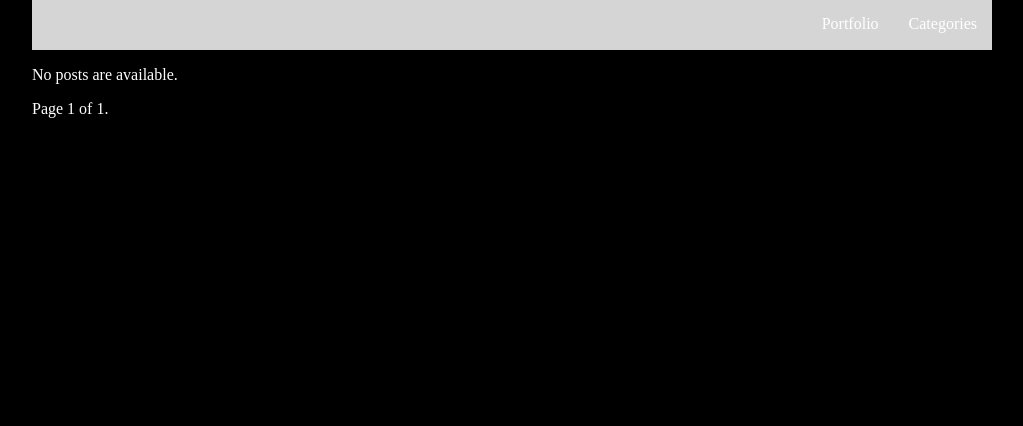
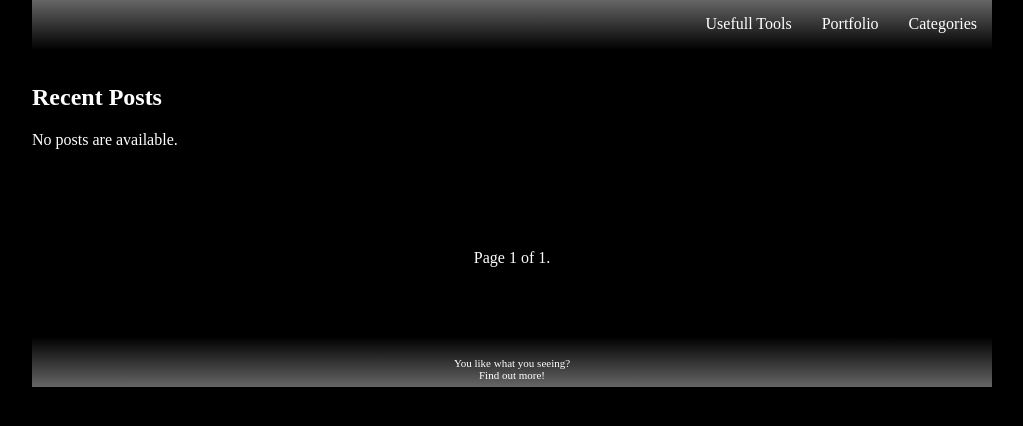
Before and after one commit to klucha-leniwa/DeedeeLab, a Django app: page /my_site/ in a window 1280 px wide. Shown: the top 426 px of the page, without its empty margins (128-1151 px from the left). Run offline with Django 3.2, Linux system fonts and the light colour scheme; data that the repository does not hold is empty.

Commit message:
template improvements

```diff
--- a/static/style.css
+++ b/static/style.css
@@ -7,40 +7,23 @@ body {
     padding: 0px;
 }
 
-/* HEADER */
 #header {
-    background-color: #D5D5D5;
+    background-image: -ms-linear-gradient(top, #666666 0%, #000000 100%);
+    background-image: -moz-linear-gradient(top, #666666 0%, #000000 100%);
+    background-image: -o-linear-gradient(top, #666666 0%, #000000 100%);
+    background-image: -webkit-gradient(linear, left top, left bottom, color-stop(0, #666666), color-stop(1, #000000));
+    background-image: -webkit-linear-gradient(top, #666666 0%, #000000 100%);
+    background-image: linear-gradient(to bottom, #666666 0%, #000000 100%);
     height: 50px;
     width: 960px;
     margin: 0px;
+    position: fixed;
+    top: 0px;
+    z-index: 999;
 }
 
-/* NAVBAR_TOP
-1. a elements
-2. first li
-3. Second Level li
-*/
-
-#navbar_top {
-    margin: 0px auto;
-}
-
-.fixed {
-    position: fixed;
-    top: 0px;
-    margin: 0px auto;
-    background-color: #D5D5D5;
-    height: 50px;
-    width: 960px;
-}
-
-#navbar_top.fixed li {
-    position: relative;
-    top: -16px;
-}
-#navbar_top a{
-    color: #FFFFFF;
-    text-decoration: none;
+#navbar_top ul {
+    margin: 0px;
 }
 
 #navbar_top li {
@@ -50,6 +33,51 @@ body {
     float: right;
 }
 
+#navbar_top li:hover {
+    background-color: #000000;
+}
+
+#navbar_top a{
+    color: #FFFFFF;
+    text-decoration: none;
+}
+
 #navbar_top li > ul {
     display: none;
 }
+
+#container {
+    margin-top: 100px !important;
+    margin: auto;
+}
+
+.pagination {
+    display: block;
+    margin-top: 100px;
+    text-align: center;
+}
+
+#footer {
+    background-image: -ms-linear-gradient(bottom, #666666 0%, #000000 100%);
+    background-image: -moz-linear-gradient(bottom, #666666 0%, #000000 100%);
+    background-image: -o-linear-gradient(bottom, #666666 0%, #000000 100%);
+    background-image: -webkit-gradient(linear, left bottom, left top, color-stop(0, #666666), color-stop(1, #000000));
+    background-image: -webkit-linear-gradient(bottom, #666666 0%, #000000 100%);
+    background-image: linear-gradient(to top, #666666 0%, #000000 100%);
+    clear:both;
+    height: 50px;
+    position: relative;
+    bottom: -70px;
+}
+
+#footer a {
+    text-decoration: none;
+    color: #FFFFFF;
+    position: relative;
+    bottom: -20px;
+    font-size: 11px;
+    display: block;
+    text-align: center;
+    margin: auto;
+    width: 139px;
+}
--- a/templates/deedee/base.html
+++ b/templates/deedee/base.html
@@ -24,6 +24,7 @@
                     </ul>
                 </li>
                 <li><a href="/my_site/portfolio/">Portfolio</a></li>
+                <li><a href="/my_site/tools/">Usefull Tools</a>
             </ul>
         </div>
         {% endblock %}
@@ -36,12 +37,12 @@
 
     <div id="footer">
     {% block footer %}
+        <a href="/my_site/about/">You like what you seeing? Find out more!</a>
     {% endblock %}
     </div>
     {% block scripts %}
     <div id="scripts">
         <script src="/static/js/jquery.js" type="text/javascript" ></script>
-        <script src="/static/js/fixed.js" type="text/javascript" ></script>
     </div>
     {% endblock %}
     </body>
--- a/templates/deedee/index.html
+++ b/templates/deedee/index.html
@@ -1,6 +1,7 @@
 {% extends "deedee/base.html" %}
 
 {% block container %}
+    <h2>Recent Posts</h2>
     {% if posts|length > 0 %}
         {% for post in posts %}
 
```
